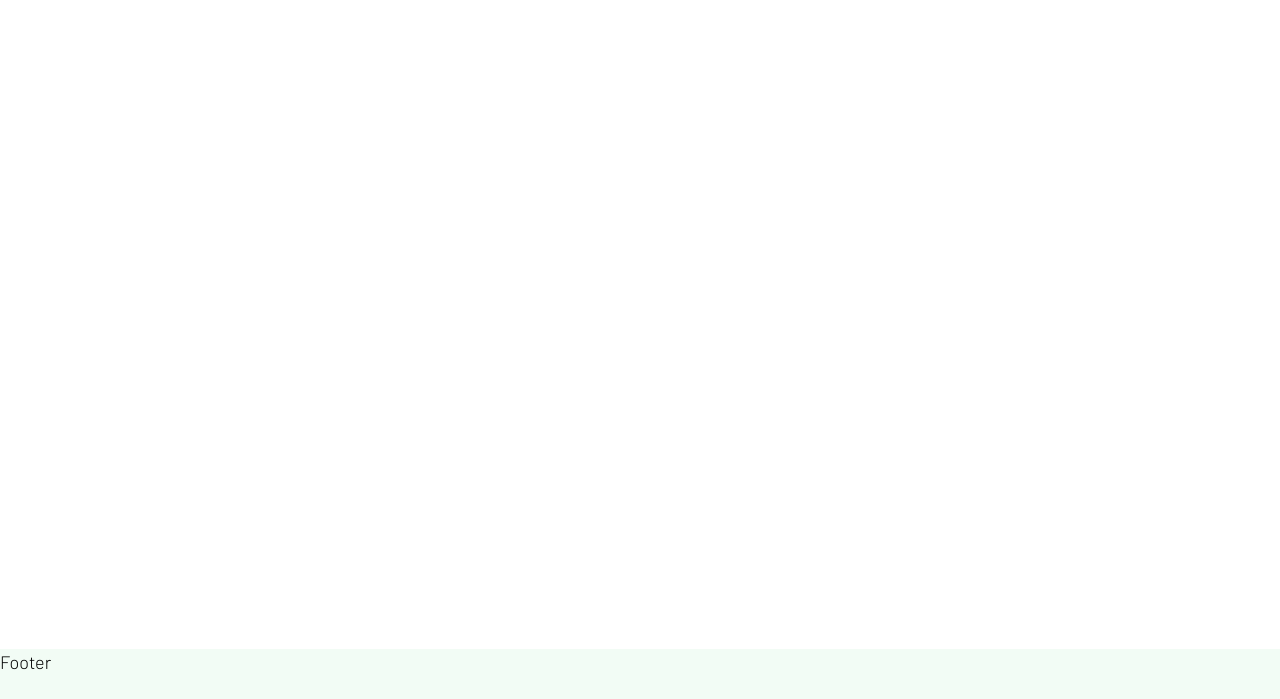
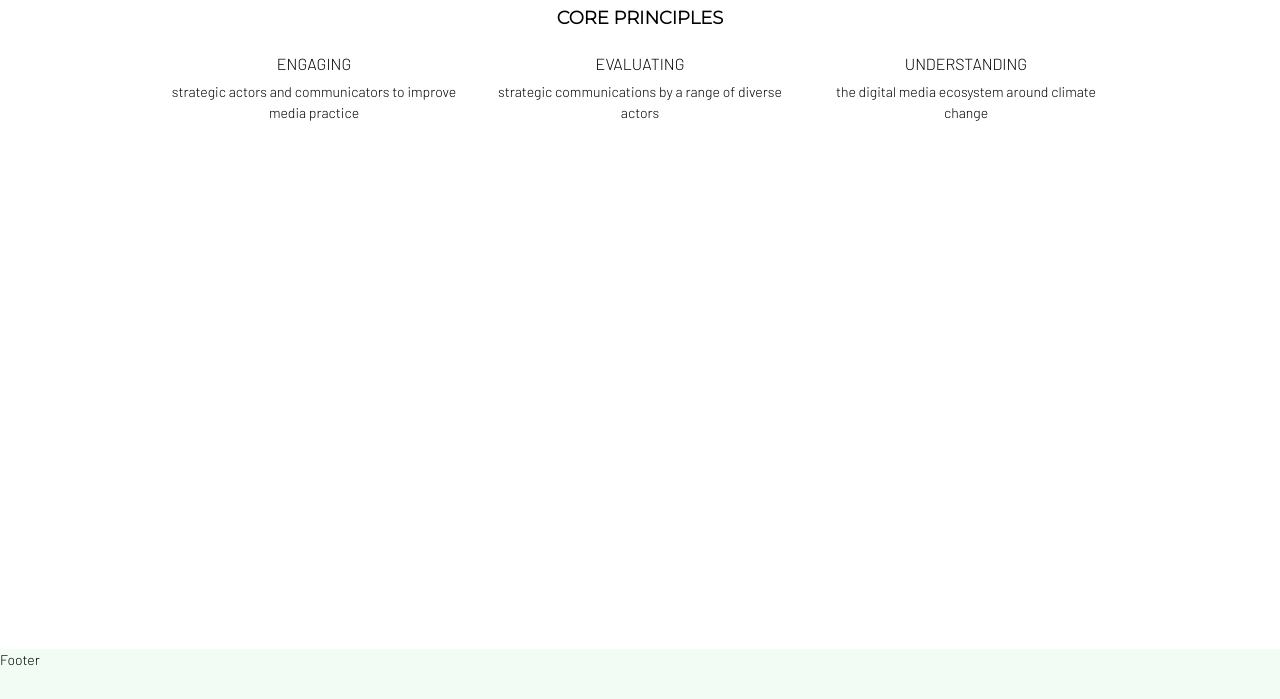
Before and after one commit to llewellynksj/c3ds, a Django app: page / in a window 1280 px wide. Shown: the part 101-800 px from the top of the page. Run offline with Django 3.2, Linux system fonts and the light colour scheme; data that the repository does not hold is empty; some libraries are stand-ins or nearby versions; grey boxes are pictures that could not be loaded.

Commit message:
Add core principles section and linked Font Awesome kit

```diff
--- a/home/templates/home.html
+++ b/home/templates/home.html
@@ -37,8 +37,25 @@
 
         <!-- Principles -->
         <section>
-            <div>
-
+            <div class="text-center">
+                <h1 class="my-2"><strong>Core Principles</strong></h1>
+                <div class="row justify-content-center mt-2 pt-3">
+                    <div class="col-12 col-sm-3 text-center">
+                        <i class="fa-duotone fa-people-group"></i>
+                        <h2>ENGAGING</h2>
+                        <p>strategic actors and communicators to improve media practice</p>
+                    </div>
+                    <div class="col-12 col-sm-3">
+                        <i class="fa-duotone fa-file-chart-pie"></i>
+                        <h2>EVALUATING</h2>
+                        <p>strategic communications by a range of diverse actors</p>
+                    </div>
+                    <div class="col-12 col-sm-3">
+                        <i class="fa-duotone fa-head-side-brain"></i>
+                        <h2>UNDERSTANDING</h2>
+                        <p>the digital media ecosystem around climate change</p>
+                    </div>
+                </div>
             </div>
         </section>
 
--- a/static/css/style.css
+++ b/static/css/style.css
@@ -38,12 +38,11 @@ h1 {
 }
 
 h2 {
-    font-size: 22px;
-    text-transform: uppercase;
+    font-size: 16px;
 }
 
 p {
-    font-size: 18px;
+    font-size: 14px;
 }
 
 /* Carousel styles */
@@ -51,6 +50,13 @@ p {
     background-color: #648A8B;
     color: white;
     padding-left: 10px;
+    height: 30px;
+}
+
+/* Principles */
+i {
+    font-size: 28px;
+    color: #648A8B;
 }
 
 
--- a/templates/base.html
+++ b/templates/base.html
@@ -86,6 +86,8 @@
         <p>Footer</p>
     </div>
   </footer>
+
+  <script src="https://kit.fontawesome.com/b59d6ce89e.js" crossorigin="anonymous"></script>
 </body>
 
 </html>
```
